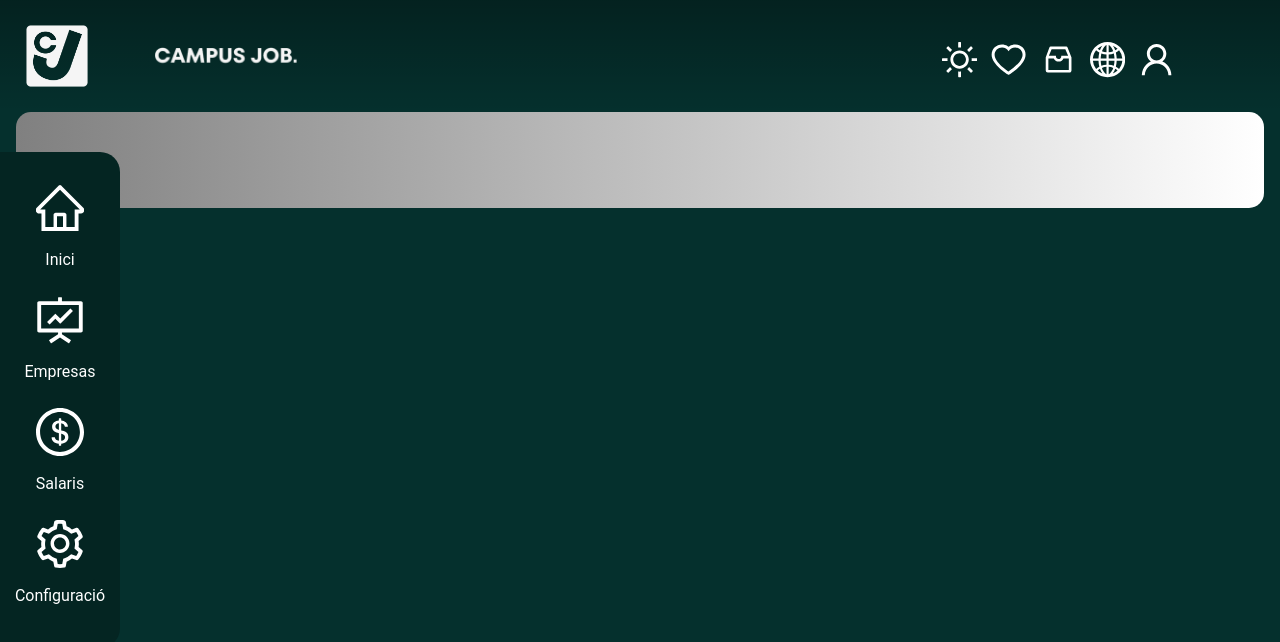
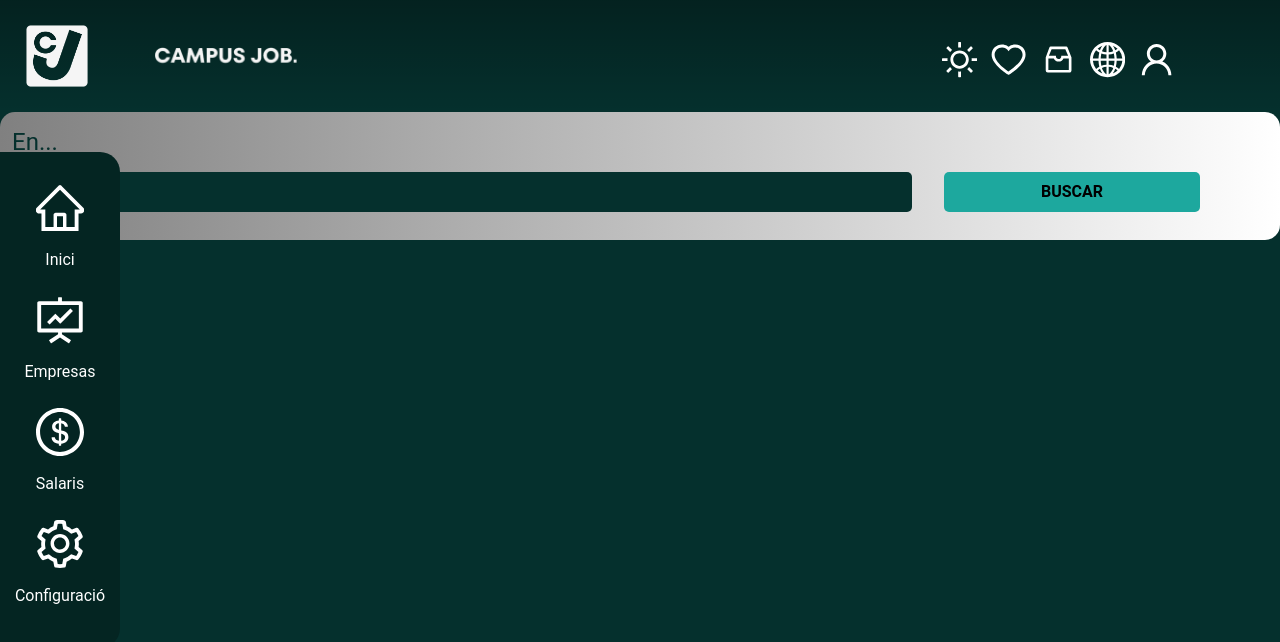
Before and after one commit to YasinEled/CampusJob, a React (Vite) app in the folder CampusJobReact/: page / in a window 1280 px wide. Shown: the top 642 px of the page. Built offline with nearby package versions, Linux system fonts and the light colour scheme.

Commit message:
barra busqueda

```diff
--- a/CampusJobReact/src/Components/ComponentsCSS/MenuHome/MainBusqueda.css
+++ b/CampusJobReact/src/Components/ComponentsCSS/MenuHome/MainBusqueda.css
@@ -4,3 +4,8 @@
     justify-content: center;
     align-self: center;
 }
+
+
+.mainBusqueda{
+    width: 100%;
+}
--- a/CampusJobReact/src/Components/ComponentsCSS/MenuHome/busqueda.css
+++ b/CampusJobReact/src/Components/ComponentsCSS/MenuHome/busqueda.css
@@ -1,6 +1,39 @@
 .busquedaContainer{
-    width: 78em;
-    height: 6em;
+    flex:1;
+    width: 100%;
+    height: 8em;
     background: linear-gradient(to right, gray, #FFFFFF);
     border-radius: 15px;
+
+
 }
+.TextoBusquedaUbicacion{
+    padding: 0.5em;
+    margin:0;
+    margin-left: 0em;
+    font-size: 1.5em;
+    color: #05302D;
+}
+.BuscaUbicacionTextBox{
+    margin-left: 1em;
+    width: 70%;
+    height: 2.5em;
+    background-color: #05302D;
+    border-radius: 5px;
+    padding-left: 1em;
+}
+
+.BuscaButtonUbicacion{
+    width: 20%;
+    height: 2.5em;
+    margin-left: 2em;
+    background-color: #1DA89E;
+    border-radius: 5px;
+    color:black;
+    font-weight: bold;
+}
+
+.BuscaUbicacion {
+    display: flex;
+    flex-direction: row;
+}
--- a/CampusJobReact/src/Components/MenuHome/Menu/busqueda.jsx
+++ b/CampusJobReact/src/Components/MenuHome/Menu/busqueda.jsx
@@ -7,6 +7,12 @@ function Busqueda() {
     return (
       <div className="busquedaContainer">
 
+        <p className="TextoBusquedaUbicacion">En...</p>
+
+        <div className="BuscaUbicacion">
+        <input type="text" placeholder="Escribe aquí" className="BuscaUbicacionTextBox"></input>
+        <button className="BuscaButtonUbicacion">BUSCAR</button>
+        </div>
       </div>
     );
   }
```
